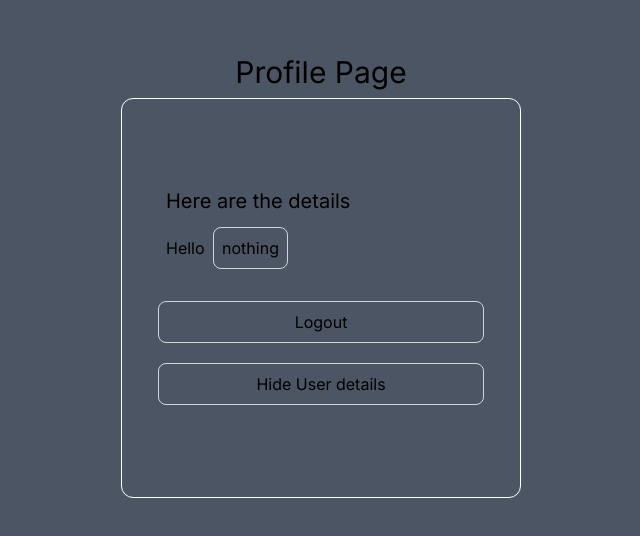
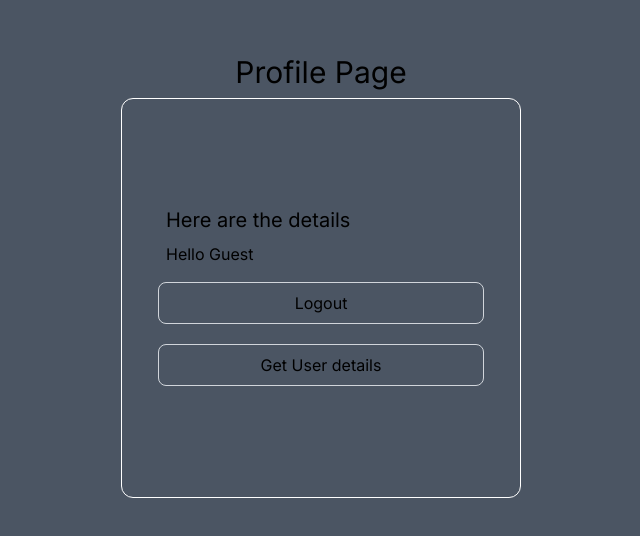
Before and after one commit to adarsh-jha-dev/next-01, a Next.js app: page /profile in a window 1280 px wide. Shown: the part 128-664 px from the top of the page, without its empty margins (319-959 px from the left). Built offline with nearby package versions, Linux system fonts and the light colour scheme.

Commit message:
Minor bug fix

```diff
--- a/src/app/profile/page.tsx
+++ b/src/app/profile/page.tsx
@@ -21,7 +21,7 @@ export default function Profile() {
   };
 
   const toggleUserDetails = async () => {
-    if (!user) {
+    if (user === "nothing") {
       const res = await axios.get("/api/users/me");
       setUser(res.data.data._id);
       console.log(res.data);
@@ -38,7 +38,7 @@ export default function Profile() {
           <p className="p-1 text-xl">Here are the details</p>
           <h2 className="p-1">
             Hello{" "}
-            {user ? (
+            {user !== "nothing" ? (
               <button className="p-2 m-1 border hover:bg-white transition-colors duration-200 ease-in-out hover:text-black border-gray-300 rounded-lg mb-4 focus:outline-none focus:border-gray-600">
                 <Link href={`/profile/${user}`}>{user}</Link>
               </button>
@@ -58,7 +58,7 @@ export default function Profile() {
             onClick={toggleUserDetails}
             className="p-2 m-1 border hover:bg-white transition-colors duration-200 ease-in-out hover:text-black border-gray-300 rounded-lg mb-4 focus:outline-none focus:border-gray-300"
           >
-            {user ? "Hide" : "Get"} User details
+            {user !== "nothing" ? "Hide" : "Get"} User details
           </button>
         </div>
       </div>
```
